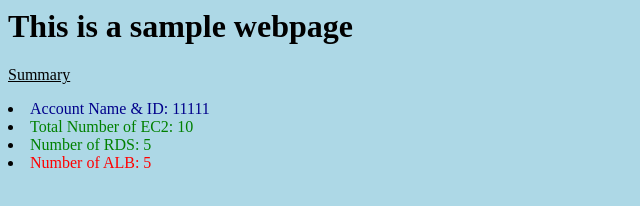
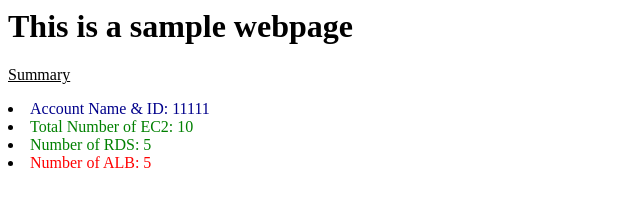
Before and after one commit to NewNeptune/webpage, a plain HTML site: page index.html in a window 1280 px wide. Shown: the whole page, without its empty margins (0-640 px from the left). Drawn offline with Linux system fonts and the light colour scheme.

Commit message:
Update index.html

```diff
--- a/index.html
+++ b/index.html
@@ -1,4 +1,4 @@
-<body style="background-color:lightblue;">
+<body style="background-color:white;">
 <h1> This is a sample webpage </h1>
 <p><u>Summary</u></p>
 <li><font color = "darkblue"> Account Name & ID: 11111  </font></li>
```
